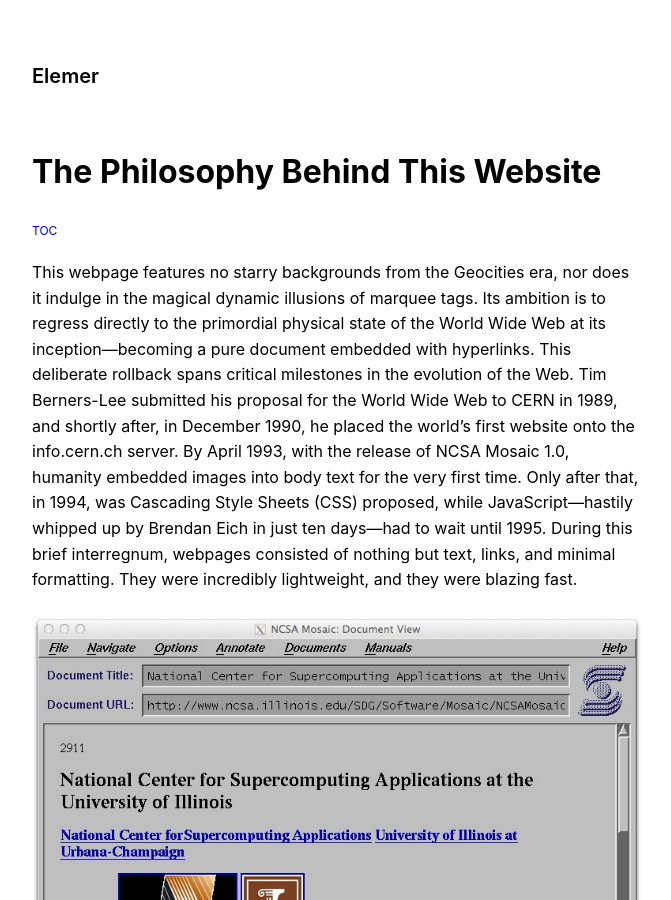
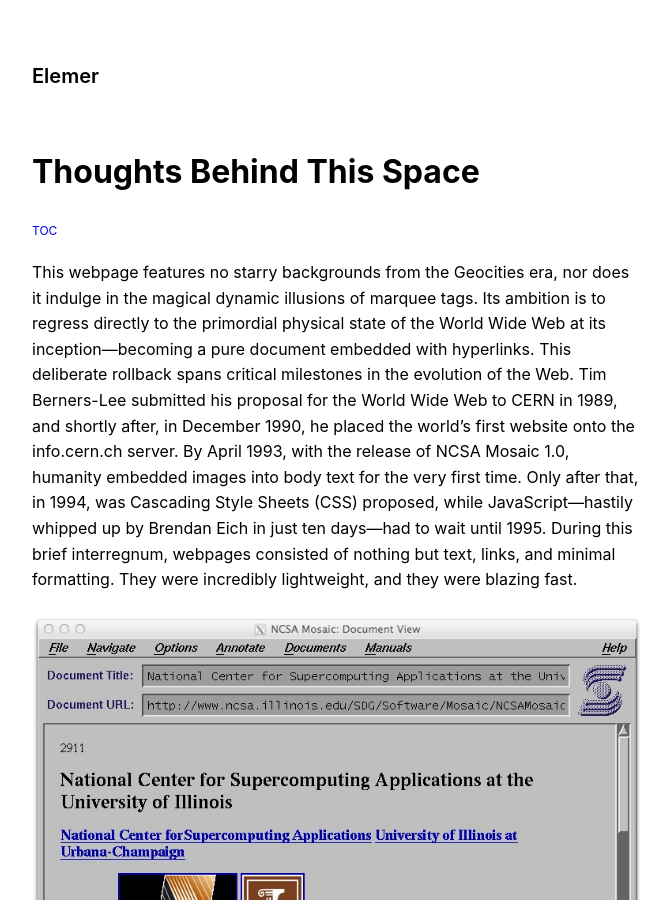
Before and after one commit to elemer1/elemer1.github.io, a Jekyll site: the page built from _markdown/The Philosophy Behind This Website.md, in a window 1280 px wide and 900 px high. Shown: the whole window, without its empty margins (303-974 px from the left). Built offline with Jekyll 4.4.1, drawn with Linux system fonts in a browser that asks for light colours.

Commit message:
Update The Philosophy Behind This Website.md

```diff
--- a/_markdown/The Philosophy Behind This Website.md
+++ b/_markdown/The Philosophy Behind This Website.md
@@ -1,6 +1,6 @@
 ---
-title: The Philosophy Behind This Website
-permalink: /thoughts-behind-my-website/
+title: Thoughts Behind This Space
+permalink: /thoughts-behind-this-space/
 listed: true
 ---
 
```
